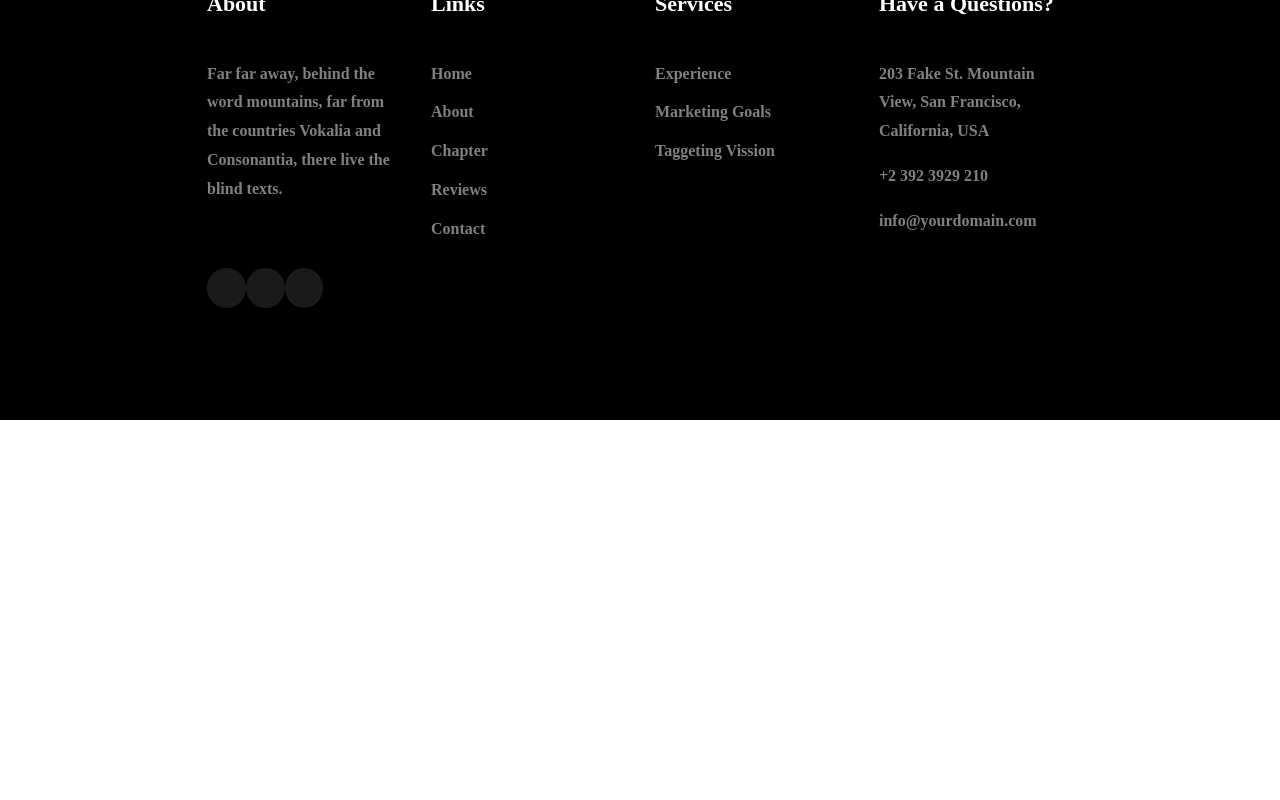
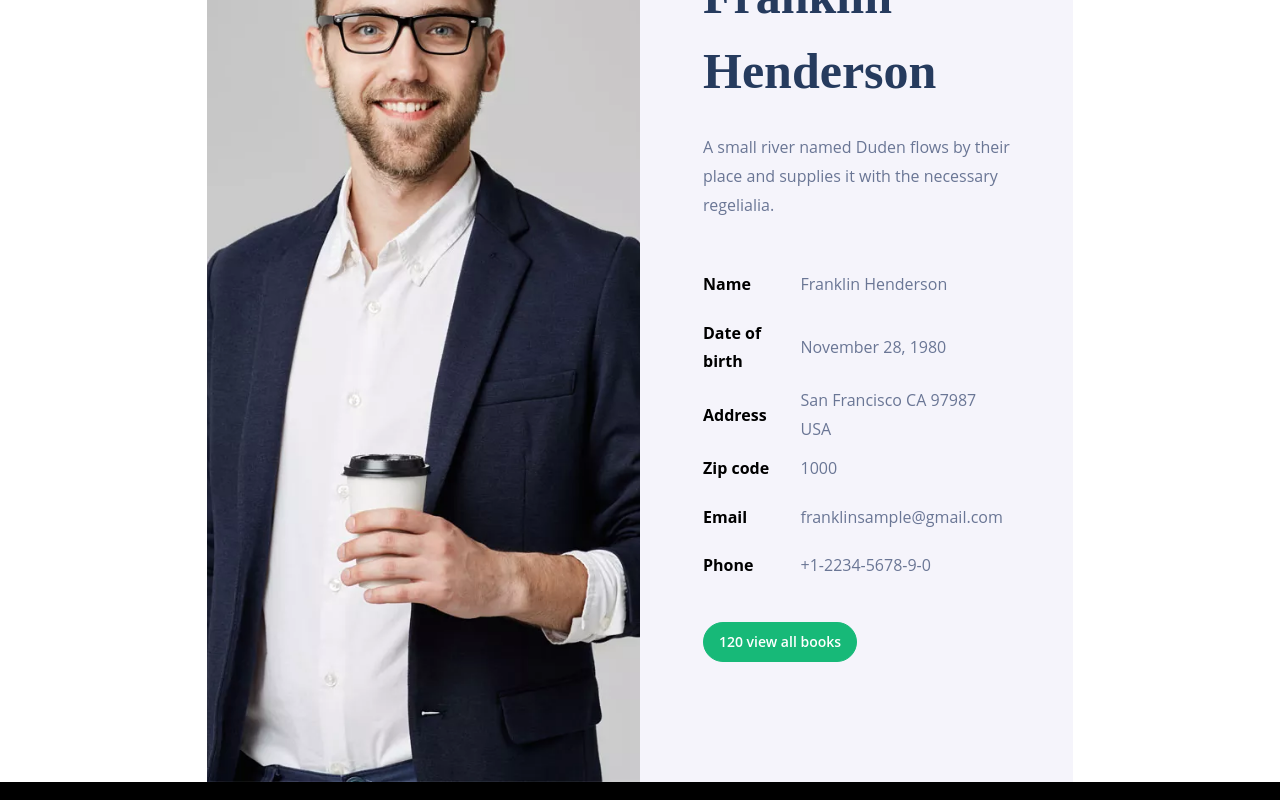
Before and after one commit to NgQuan341/AuthorLandingPage, a React (Vite) app in the folder React/: page / in a window 1280 px wide. Shown: the part 9140-9940 px from the top of the page. Before the commit the page ends 9560 px from the top, so only its background shows below. Built offline with nearby package versions, Linux system fonts and the light colour scheme.

Commit message:
create: author component

```diff
--- a/React/src/App.jsx
+++ b/React/src/App.jsx
@@ -7,6 +7,7 @@ import Chapter from './components/chapter'
 import Services from './components/services'
 import Testimonial from './components/testimonial'
 import Books from './components/books'
+import Author from './components/author'
 
 function App() {
   return (
@@ -19,6 +20,7 @@ function App() {
        <Services/>
        <Testimonial/>
        <Books/>
+       <Author/>
        <Footer/>
     </div>
   )
--- /dev/null
+++ b/React/src/components/author/author.module.css
@@ -0,0 +1,114 @@
+.author {
+  padding: 0px 12em;
+  display: block;
+  position: relative;
+}
+.author_container {
+  margin: auto;
+  padding: 0px 15px;
+  display: flex;
+}
+.author_img {
+  width: 50%;
+  background-size: cover;
+  background-repeat: no-repeat;
+  background-position: 50% 50%;
+  align-items: center;
+}
+.author_infomation {
+  width: 50%;
+  background-color: #f5f4fb;
+  color: #6a7695;
+  padding: 48px;
+}
+.author_infomation_container {
+  padding: 0px 15px;
+}
+.author_infomation_subheading {
+  color: #17b978;
+  margin-bottom: 0.5em;
+  font-weight: 700;
+}
+.author_infomation_container h2 {
+  font-size: 50px;
+  font-weight: 700;
+  line-height: 75px;
+  margin-bottom: 24px;
+  color: #263b5e;
+}
+.author_infomation_description {
+  color: #6a7695;
+  font-weight: 400;
+  font-family: "Open Sans";
+  margin-bottom: 16px;
+}
+.author_infomation_container table {
+  width: 100%;
+  margin-top: 40px;
+  border-collapse: collapse;
+  text-align: left;
+  font-family: "Open Sans";
+}
+.author_infomation_container table th {
+  color: black;
+  padding: 10px 0px;
+}
+.author_infomation_container table td {
+  color: #6a7695;
+  font-weight: 400;
+}
+.author_btn {
+  font-family: "Open Sans";
+  background-color: #17b978;
+  border: 1px solid #17b978;
+  border-radius: 40px;
+  color: #ffffff;
+  display: inline-block;
+  font-size: 14px;
+  font-weight: 600;
+  line-height: 18px;
+  padding: 10px 15px;
+  text-align: center;
+  margin: 32px 0px 72px;
+}
+
+/* Responsive */
+@media screen and (max-width: 1200px) {
+  .author {
+    padding: 0px 36px;
+  }
+}
+@media screen and (max-width: 992px) {
+  .author {
+    padding: 0px 36px;
+  }
+  .author_infomation_container {
+    padding: 0px;
+  }
+  .author_infomation_container table td {
+    max-width: 180px;
+    padding: 0px 10px;
+    word-wrap: break-word;
+  }
+}
+@media screen and (max-width: 767px) {
+  .author {
+    padding: 0px 15px;
+  }
+  .author_container {
+    padding: 0px;
+  }
+  .author_img {
+    display: none;
+  }
+  .author_infomation {
+    width: 100%;
+    padding: 15px;
+  }
+  .author_infomation_container h2 {
+    font-size: 38px;
+  }
+  .author_btn {
+    margin-bottom: 36px;
+  }
+}
--- /dev/null
+++ b/React/src/components/author/index.jsx
@@ -0,0 +1,55 @@
+import React from "react";
+import style from './author.module.css'
+
+const Author = () => {
+  return (
+    <>
+      <section className={`${style.author} section`} id="author">
+        <div className={style.author_container}>
+          <div className={style.author_img} style={{backgroundImage: `url(./assets/images/author.webp)`}}></div>
+          <div className={style.author_infomation}>
+            <div className={style.author_infomation_container}>
+              <p className={style.author_infomation_subheading}>
+                Know More About The Author
+              </p>
+              <h2>Franklin Henderson</h2>
+              <p className={style.author_infomation_description}>
+                A small river named Duden flows by their place and supplies it
+                with the necessary regelialia.
+              </p>
+              <table>
+                <tr>
+                  <th>Name</th>
+                  <td>Franklin Henderson</td>
+                </tr>
+                <tr>
+                  <th>Date of birth</th>
+                  <td>November 28, 1980</td>
+                </tr>
+                <tr>
+                  <th>Address</th>
+                  <td>San Francisco CA 97987 USA</td>
+                </tr>
+                <tr>
+                  <th>Zip code</th>
+                  <td>1000</td>
+                </tr>
+                <tr>
+                  <th>Email</th>
+                  <td>franklinsample@gmail.com</td>
+                </tr>
+                <tr>
+                  <th>Phone</th>
+                  <td>+1-2234-5678-9-0</td>
+                </tr>
+              </table>
+              <div className={style.author_btn}>120 view all books</div>
+            </div>
+          </div>
+        </div>
+      </section>
+    </>
+  );
+};
+
+export default Author;
```
